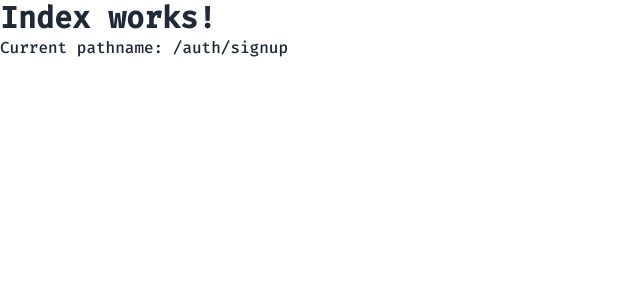
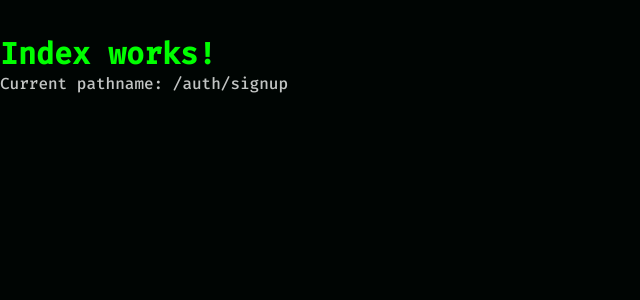
Before and after one commit to Adedoyin-Emmanuel/identifeye, a Next.js app: page /auth/signup in a window 1280 px wide. Shown: the top 300 px of the page, without its empty margins (0-640 px from the left). Built offline with nearby package versions, Linux system fonts and the light colour scheme.

Commit message:
Feat: Fixed dasiyUI config

```diff
--- a/app/auth/signup/page.tsx
+++ b/app/auth/signup/page.tsx
@@ -7,7 +7,9 @@ const Index = () => {
 
   return (
     <div>
-      <h1 className="font-bold text-3xl">Index works!</h1>
+      <h1 className="font-bold text-3xl text-primary">Index works!</h1>
+      <h1 className="font-bold text-3xl text-secondary">Index works!</h1>
+
       <p>Current pathname: {pathname}</p>
     </div>
   );
--- a/app/layout.tsx
+++ b/app/layout.tsx
@@ -1,22 +1,20 @@
-import type { Metadata } from 'next'
-import { Inter } from 'next/font/google'
-import './globals.css'
+import type { Metadata } from "next";
+import "./globals.css";
 
-const inter = Inter({ subsets: ['latin'] })
 
 export const metadata: Metadata = {
-  title: 'Create Next App',
-  description: 'Generated by create next app',
-}
+  title: "Create Next App",
+  description: "Generated by create next app",
+};
 
 export default function RootLayout({
   children,
 }: {
-  children: React.ReactNode
+  children: React.ReactNode;
 }) {
   return (
     <html lang="en" data-theme="mytheme">
-      <body className={inter.className}>{children}</body>
+      <body className="">{children}</body>
     </html>
-  )
+  );
 }
--- a/tailwind.config.ts
+++ b/tailwind.config.ts
@@ -7,30 +7,24 @@ const config: Config = {
     "./app/**/*.{js,ts,jsx,tsx,mdx}",
   ],
 
+  daisyui: {
     themes: [
       {
         mytheme: {
           primary: "#000503",
-
           secondary: "#00FF00",
-
           accent: "#B0ADAD",
-
           neutral: "#ffffff",
-
-        "base-100": "#ffffff",
-
+          "base-100": "#000503",
           info: "#62CCF9",
-
           success: "#2CC98F",
-
           warning: "#FBC337",
-
           error: "#F76464",
         },
       },
     ],
-
+  },
   plugins: [require("daisyui")],
 };
+
 export default config;
```
Lines whose indentation alone changed are shown as unchanged.
